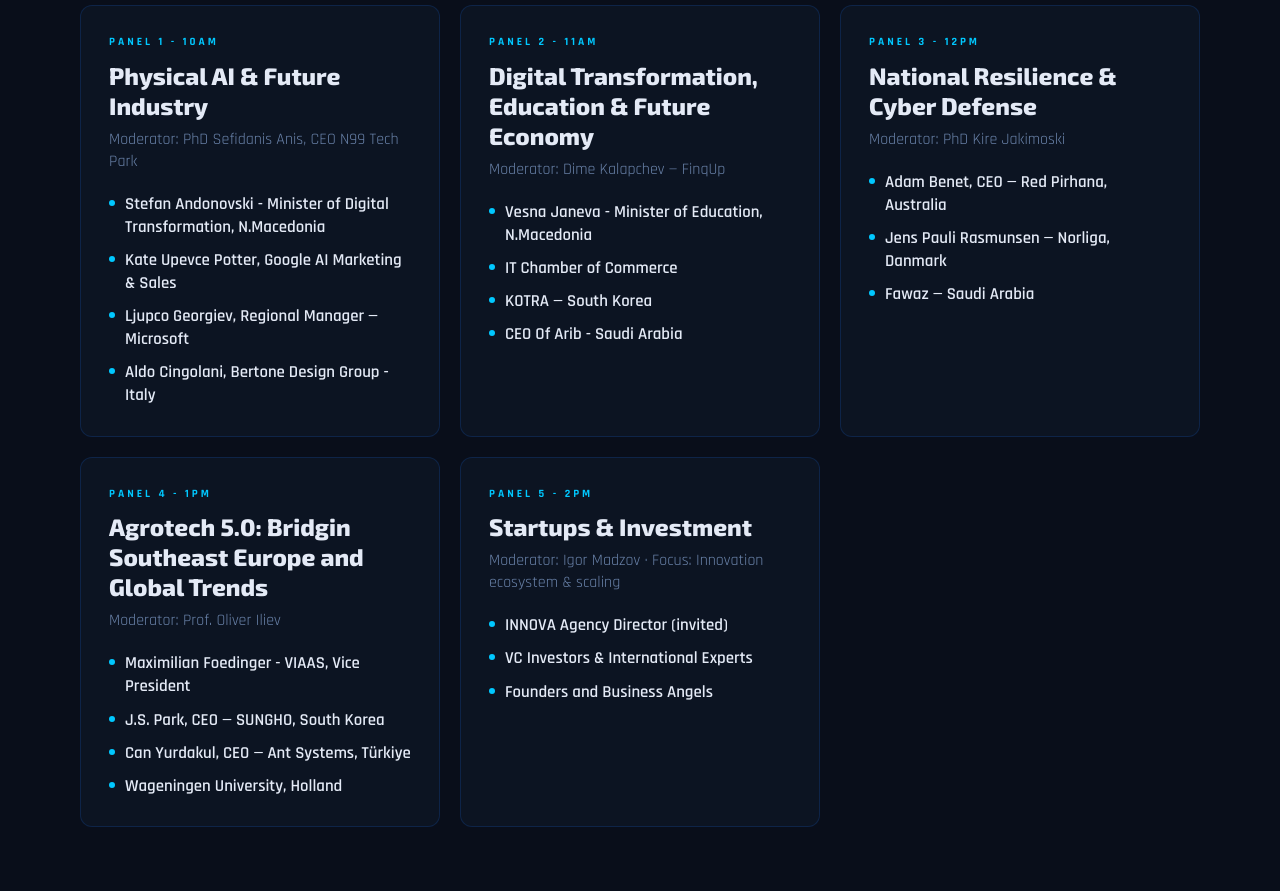
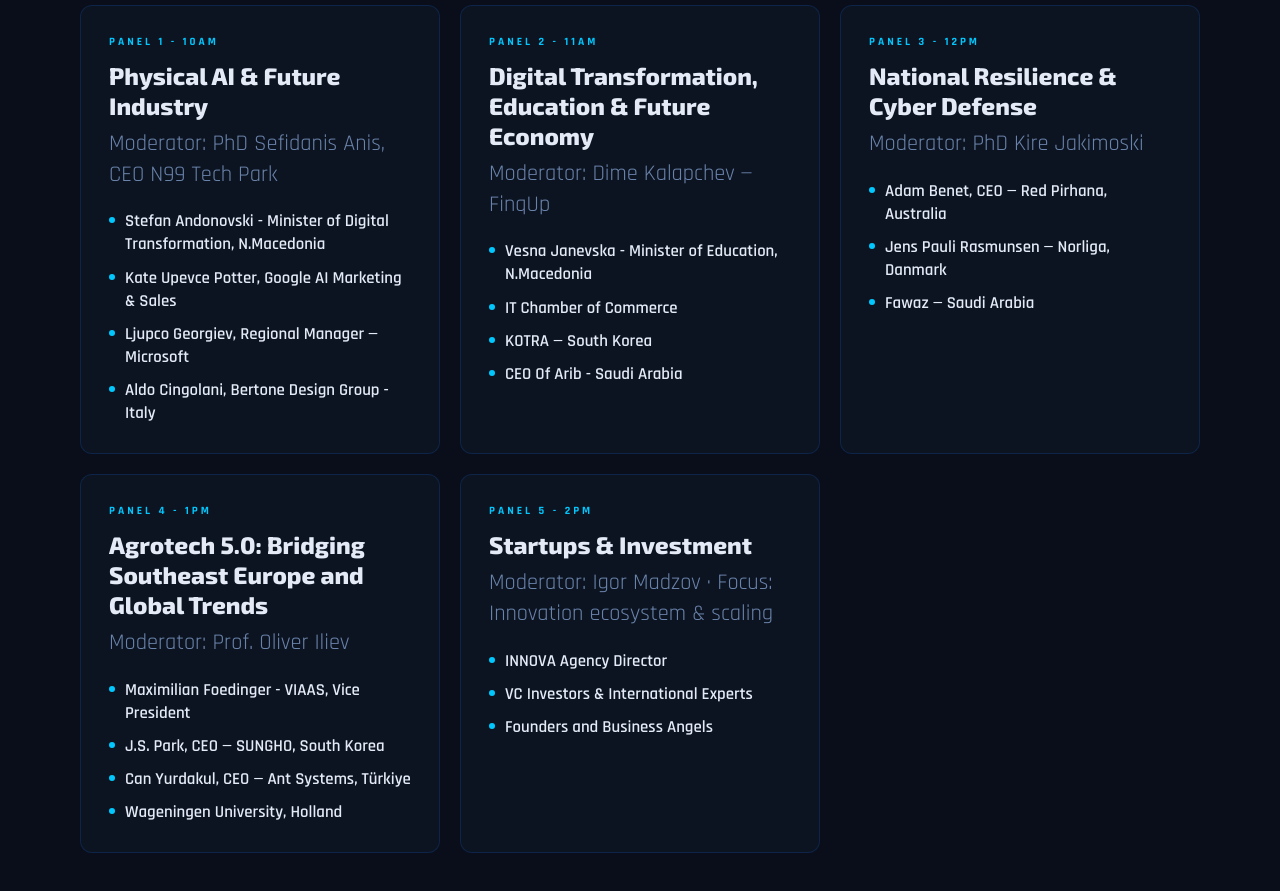
Before and after one commit to ErnesCanoski/N99-Landing-Page, a React (Vite) app: page / in a window 1280 px wide. Shown: the part 1140-2031 px from the top of the page. Built offline with nearby package versions, Linux system fonts and the light colour scheme.

Commit message:
Hero section and panel card updates on the title and text

```diff
--- a/src/components/HeroSection.jsx
+++ b/src/components/HeroSection.jsx
@@ -66,7 +66,8 @@
         <div className="flex flex-col items-center gap-3">
           <h1 className="animate-fadeUp-1 font-exo font-black tracking-tight leading-none text-[clamp(1.9rem,5.5vw,4.2rem)]">
             <span className= "block text-ink mt-1">
-              N99 AI Deep Tech Summit Skopje
+              N99 <br />
+              AI Deep Tech Summit Skopje
             </span>
             <span className="block gradient-text">
               Create at Home. <br />
--- a/src/components/PanelCard.jsx
+++ b/src/components/PanelCard.jsx
@@ -26,7 +26,7 @@
       <h3 className="font-exo font-extrabold text-[1.5rem] text-ink leading-tight mb-2">
         {panel.title}
       </h3>
-      <p className="text-[1rem] text-ink-muted mb-5 leading-snug">
+      <p className="text-[1.4rem] text-ink-muted mb-5 leading-snug">
         Moderator: {panel.moderator}
       </p>
 
--- a/src/data/panels.js
+++ b/src/data/panels.js
@@ -16,7 +16,7 @@
     moderator:
       "Dime Kalapchev — FinqUp",
     speakers: [
-      "Vesna Janeva - Minister of Education, N.Macedonia",
+      "Vesna Janevska - Minister of Education, N.Macedonia",
       "IT Chamber of Commerce",
       "KOTRA — South Korea",
       "CEO Of Arib - Saudi Arabia"
@@ -35,7 +35,7 @@
   },
   {
     id: "4 - 1PM",
-    title: "Agrotech 5.0: Bridgin Southeast Europe and Global Trends",
+    title: "Agrotech 5.0: Bridging Southeast Europe and Global Trends",
     moderator: "Prof. Oliver Iliev",
     speakers: [
       "Maximilian Foedinger - VIAAS, Vice President",
@@ -49,7 +49,7 @@
     title: "Startups & Investment",
     moderator: "Igor Madzov · Focus: Innovation ecosystem & scaling",
     speakers: [
-      "INNOVA Agency Director (invited)",
+      "INNOVA Agency Director",
       "VC Investors & International Experts",
       "Founders and Business Angels",
     ],
```
